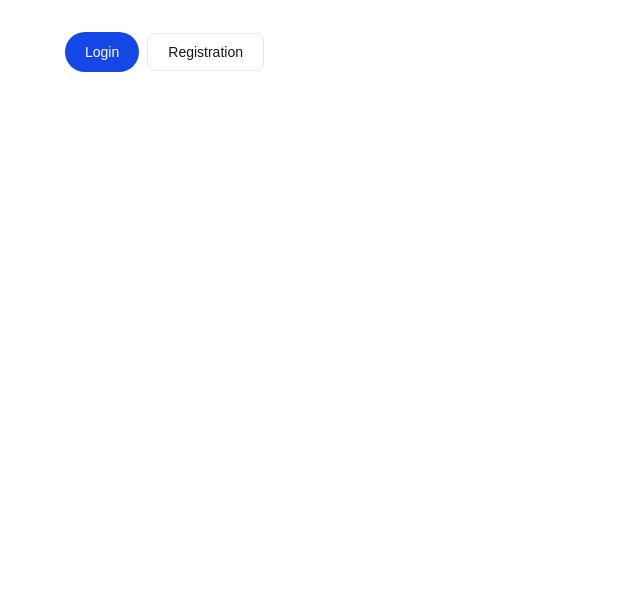
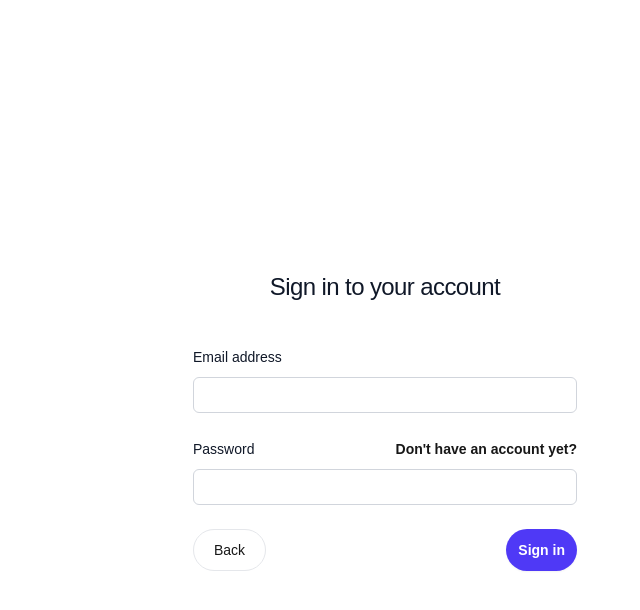
Before and after one commit to nonsense9/fullstack-app-monorepo, a Next.js app in the folder frontend/: page /auth/login in a window 1280 px wide. Shown: the top 610 px of the page, without its empty margins (255-895 px from the left). Built offline with nearby package versions, Linux system fonts and the light colour scheme.

Commit message:
add form auth hook(login, register) add layout for forms

```diff
--- a/frontend/app/auth/login/page.tsx
+++ b/frontend/app/auth/login/page.tsx
@@ -1,26 +1,107 @@
 "use client"
-import { useAuth } from "@/hooks/useAuth";
+import { useAuth, User } from "@/hooks/useAuth";
 import Link from "next/link";
+import { useState } from "react";
+import { useAuthForm } from "@/hooks/useAuthForm";
 
 export default function Login() {
   const { login } = useAuth();
-  return (<div className="mx-auto max-w-2xl w-full px-4 py-8">
-      <button
-        type="button"
-        className="text-white bg-blue-700 hover:bg-blue-800 focus:outline-none focus:ring-4 focus:ring-blue-300 font-medium rounded-full text-sm px-5 py-2.5 text-center me-2 mb-2 dark:bg-blue-600 dark:hover:bg-blue-700 dark:focus:ring-blue-800"
-        onClick={ (e) => {
-          e.preventDefault();
-          login({ email: "ref2@test.com", password: "testtesttest2" }).then((res) => {
-            alert(JSON.stringify(res));
-          }).catch((err) => {
-            alert(err.response.data.message)
-          })
-        } }>Login
-      </button>
-      <Link
-        className="py-2.5 px-5 me-2 mb-2 text-sm font-medium text-gray-900 focus:outline-none bg-white rounded-lg border border-gray-200 hover:bg-gray-100 hover:text-blue-700 focus:z-10 focus:ring-4 focus:ring-gray-100 dark:focus:ring-gray-700 dark:bg-gray-800 dark:text-gray-400 dark:border-gray-600 dark:hover:text-white dark:hover:bg-gray-700"
-        href="/auth/register">Registration</Link>
+  const {
+    formData,
+    errors,
+    isLoading,
+    shouldShowError,
+    validateField,
+    touched,
+    handleChange,
+    handleSubmit,
+  } = useAuthForm({
+    endpoint: 'auth/login',
+    onSuccess: (data) => {
+      console.log('Login successful', data);
+
+    },
+    onError: (error) => {
+      console.error('Login error', error);
+    }
+  });
+
+  return (
+    <div className="flex min-h-full flex-1 flex-col justify-center px-6 py-12 lg:px-8">
+      <div className="sm:mx-auto sm:w-full sm:max-w-sm">
+        <h2 className="mt-10 text-center text-2xl/9 font-bold tracking-tight text-gray-900">
+          Sign in to your account
+        </h2>
+      </div>
+
+      <div className="mt-10 sm:mx-auto sm:w-full sm:max-w-sm">
+        <form action="#" method="POST" className="space-y-6" onSubmit={ (e) => handleSubmit(e) }>
+          <div>
+            <label htmlFor="email" className="block text-sm/6 font-medium text-gray-900">
+              Email address
+            </label>
+            <div className="mt-2">
+              <input
+                onChange={ handleChange }
+                value={ formData.email ? formData.email : "" }
+                id="email"
+                name="email"
+                type="email"
+                required
+                autoComplete="email"
+                className="block w-full rounded-md bg-white px-3 py-1.5 text-base text-gray-900 outline-1 -outline-offset-1 outline-gray-300 placeholder:text-gray-400 focus:outline-2 focus:-outline-offset-2 focus:outline-indigo-600 sm:text-sm/6"
+              />
+              { shouldShowError('email') && (
+                <small className="text-red-500">{ errors.email }</small>
+              ) }
+            </div>
+          </div>
+
+          <div>
+            <div className="flex items-center justify-between">
+              <label htmlFor="password" className="block text-sm/6 font-medium text-gray-900">
+                Password
+              </label>
+              <div className="text-sm">
+                <Link className="font-semibold text-indigo-600 hover:text-indigo-500" href="/auth/register">
+                  Don't have an account yet?
+                </Link>
+              </div>
+            </div>
+            <div className="mt-2">
+              <input
+                onChange={ handleChange }
+                value={ formData.password ? formData.password : "" }
+                id="password"
+                name="password"
+                type="password"
+                required
+                autoComplete="password"
+                className="block w-full rounded-md bg-white px-3 py-1.5 text-base text-gray-900 outline-1 -outline-offset-1 outline-gray-300 placeholder:text-gray-400 focus:outline-2 focus:-outline-offset-2 focus:outline-indigo-600 sm:text-sm/6"
+              />
+              { shouldShowError('password') && (
+                <small className="text-red-500">{ errors.password }</small>
+              ) }
+            </div>
+          </div>
+
+          <div className="flex justify-between">
+            <Link type="button"
+                  className="py-2.5 px-5 text-sm font-medium text-gray-900 focus:outline-none bg-white rounded-full border border-gray-200 hover:bg-gray-100 hover:text-blue-700 focus:z-10 focus:ring-4 focus:ring-gray-100 dark:focus:ring-gray-700 dark:bg-gray-800 dark:text-gray-400 dark:border-gray-600 dark:hover:text-white dark:hover:bg-gray-700"
+                  href="/auth/login"
+            >
+              Back
+            </Link>
+            <button
+              type="submit"
+              className="justify-center rounded-full bg-indigo-600 px-3 py-1.5 text-sm/6 font-semibold text-white shadow-xs hover:bg-indigo-500 focus-visible:outline-2 focus-visible:outline-offset-2 focus-visible:outline-indigo-600"
+            >
+              Sign in
+            </button>
+          </div>
+        </form>
+      </div>
     </div>
 
-  )
+)
 }
--- a/frontend/app/auth/register/page.tsx
+++ b/frontend/app/auth/register/page.tsx
@@ -1,165 +1,61 @@
 "use client"
 import Link from "next/link";
-import { useEffect, useState } from "react";
-import { useAuth, User } from "@/hooks/useAuth";
-import { ErrorHandler } from "@/utils/errorHandler";
+import { useEffect } from "react";
+import { useAuthForm } from "@/hooks/useAuthForm";
 
 
 export default function Register() {
-  const { register } = useAuth();
-  const initialFormState = {
-    email: "",
-    password: ""
-  } as Partial<User>;
-  const [ formState, setFormState ] = useState<Partial<User>>({
-    email: "",
-    password: ""
-  })
-  const [ errors, setErrors ] = useState({});
-  const [ touched, setTouched ] = useState<Record<string, boolean>>({
-    email: false,
-    password: false
+  const {
+    formData,
+    errors,
+    isLoading,
+    shouldShowError,
+    validateField,
+    touched,
+    handleChange,
+    handleSubmit,
+  } = useAuthForm({
+    endpoint: 'auth/register',
+    onSuccess: (data) => {
+      console.log('register successful', data);
+
+    },
+    onError: (error) => {
+      console.error('Login error', error);
+    }
   });
 
-
-  const handleSubmit = async (e: React.FormEvent<HTMLFormElement>) => {
-    e.preventDefault();
-    const allTouched = Object.keys(formState).reduce((acc, field) => {
-      acc[field] = true;
-      return acc;
-    }, {} as Record<string, boolean>);
-
-    setTouched(allTouched);
-
-    if (!validateForm()) return;
-    try {
-      let { status, data } = await register(formState)
-      if (status) {
-        alert(`User for email ${ data.email } was created with ID: ${ data.id }`);
-        resetForm()
-        setTouched({
-          email: false,
-          password: false,
-        });
-      }
-
-    } catch (err) {
-      const { message } = ErrorHandler.handleApiError(err);
-      alert(message)
-    }
-
-  }
-
-  const resetForm = () => {
-    setFormState(initialFormState)
-  }
-
-  const handleChange = (e: React.ChangeEvent<HTMLInputElement>) => {
-    const { name, value } = e.target;
-
-    setFormState(prev => ({ ...prev, [name]: value }));
-
-    setTouched(prev => {
-      return { ...prev, [name]: true };
-    });
-  };
-
-
-  const validateField = (name: string, value: string) => {
-    let error = '';
-
-    if (touched[name]) {
-      switch (name) {
-        case 'email':
-          if (!value) {
-            error = 'Email required';
-          } else if (!/\S+@\S+\.\S+/.test(value)) {
-            error = 'Wrong email format';
-          }
-          break;
-        case 'password':
-          if (!value) {
-            error = 'Password required';
-          } else if (value.length < 6) {
-            error = 'Password must be at least 6 characters';
-          }
-          break;
-      }
-    }
-
-    setErrors(prev => ({ ...prev, [name]: error }));
-    return !error;
-  };
-
-  const validateForm = () => {
-    const newErrors: User = {};
-    let isValid = true;
-
-    if (!formState.email) {
-      newErrors.email = 'Email required';
-      isValid = false;
-    } else if (!/\S+@\S+\.\S+/.test(formState.email)) {
-      newErrors.email = 'Wrong email format';
-      isValid = false;
-    }
-
-    if (!formState.password) {
-      newErrors.password = 'Password required';
-      isValid = false;
-    } else if (formState.password.length < 6) {
-      newErrors.password = 'Password must be at least 6 characters';
-      isValid = false;
-    }
-
-    setErrors(newErrors);
-    return isValid;
-  };
-
-  const shouldShowError = (fieldName: string) => {
-    return touched[fieldName] && errors[fieldName];
-  };
 
   useEffect(() => {
     Object.keys(touched).forEach(field => {
       if (touched[field]) {
-        validateField(field, formState[field] || '');
+        validateField(field, formData[field] || '');
       }
     });
-  }, [ touched, formState ]);
+  }, [ touched, formData ]);
 
   return (
-    <form className="mx-auto max-w-2xl w-full px-4 py-8" onSubmit={ (e) => handleSubmit(e) }>
-      <div className="mb-5">
-        <Link
-          className="py-2.5 px-5 me-2 text-sm font-medium text-gray-900 focus:outline-none bg-white rounded-lg border border-gray-200 hover:bg-gray-100 hover:text-blue-700 focus:z-10 focus:ring-4 focus:ring-gray-100 dark:focus:ring-gray-700 dark:bg-gray-800 dark:text-gray-400 dark:border-gray-600 dark:hover:text-white dark:hover:bg-gray-700"
-          href="/auth/login">To Login</Link>
+    <div className="flex min-h-full flex-1 flex-col justify-center px-6 py-12 lg:px-8">
+      <div className="sm:mx-auto sm:w-full sm:max-w-sm">
+        <h2 className="mt-10 text-center text-2xl/9 font-bold tracking-tight text-gray-900">
+          Create your account
+        </h2>
       </div>
 
-      <div className="space-y-12">
-        <div className="border-b border-gray-900/10 pb-12">
-          <h2 className="text-base/7 font-semibold text-gray-900">Profile</h2>
-          <p className="mt-1 text-sm/6 text-gray-600">
-            This information will be displayed publicly so be careful what you share.
-          </p>
-        </div>
-        <div className="border-b border-gray-900/10 pb-12">
-          <h2 className="text-base/7 font-semibold text-gray-900">Personal Information</h2>
-
-          <div className="mt-10 grid grid-cols-1 gap-x-6 gap-y-8 sm:grid-cols-6">
-
-
-            <div className="sm:col-span-4">
-              <label htmlFor="email"
-                     className="block text-sm/6 font-medium text-gray-900">
+      <div className="mt-10 sm:mx-auto sm:w-full sm:max-w-sm">
+        <form action="#" method="POST" className="space-y-6" onSubmit={ (e) => handleSubmit(e) }>
+          <div>
+            <label htmlFor="email" className="block text-sm/6 font-medium text-gray-900">
               Email address
             </label>
             <div className="mt-2">
               <input
                 onChange={ handleChange }
-                  value={ formState.email ? formState.email : "" }
+                value={ formData.email ? formData.email : "" }
                 id="email"
                 name="email"
                 type="email"
+                required
                 autoComplete="email"
                 className="block w-full rounded-md bg-white px-3 py-1.5 text-base text-gray-900 outline-1 -outline-offset-1 outline-gray-300 placeholder:text-gray-400 focus:outline-2 focus:-outline-offset-2 focus:outline-indigo-600 sm:text-sm/6"
               />
@@ -168,18 +64,18 @@ export default function Register() {
               ) }
             </div>
           </div>
-            <div className="sm:col-span-3">
-              <label htmlFor="password"
-                     className="block text-sm/6 font-medium text-gray-900">
+
+          <div className="mt-2">
+            <label htmlFor="email" className="block text-sm/6 font-medium text-gray-900">
               Password
             </label>
-              <div className="mt-2">
             <input
               onChange={ handleChange }
-                  value={ formState.password ? formState.password : "" }
+              value={ formData.password ? formData.password : "" }
               id="password"
               name="password"
               type="password"
+              required
               autoComplete="password"
               className="block w-full rounded-md bg-white px-3 py-1.5 text-base text-gray-900 outline-1 -outline-offset-1 outline-gray-300 placeholder:text-gray-400 focus:outline-2 focus:-outline-offset-2 focus:outline-indigo-600 sm:text-sm/6"
             />
@@ -187,22 +83,23 @@ export default function Register() {
               <small className="text-red-500">{ errors.password }</small>
             ) }
           </div>
-            </div>
-          </div>
-        </div>
-      </div>
-      <div className="mt-6 flex items-center justify-end gap-x-6">
-        <button type="button"
-                className="text-sm/6 font-semibold text-gray-900">
-          Cancel
-        </button>
+
+          <div className="flex justify-between">
+            <Link type="button"
+                  className="py-2.5 px-5 text-sm font-medium text-gray-900 focus:outline-none bg-white rounded-full border border-gray-200 hover:bg-gray-100 hover:text-blue-700 focus:z-10 focus:ring-4 focus:ring-gray-100 dark:focus:ring-gray-700 dark:bg-gray-800 dark:text-gray-400 dark:border-gray-600 dark:hover:text-white dark:hover:bg-gray-700"
+                  href="/auth/login"
+            >
+              Back
+            </Link>
             <button
               type="submit"
-          className="rounded-md bg-indigo-600 px-3 py-2 text-sm font-semibold text-white shadow-xs hover:bg-indigo-500 focus-visible:outline-2 focus-visible:outline-offset-2 focus-visible:outline-indigo-600"
+              className="justify-center rounded-full bg-indigo-600 px-3 py-1.5 text-sm/6 font-semibold text-white shadow-xs hover:bg-indigo-500 focus-visible:outline-2 focus-visible:outline-offset-2 focus-visible:outline-indigo-600"
             >
-          Save
+              Submit
             </button>
           </div>
         </form>
+      </div>
+    </div>
   )
 }
--- a/frontend/app/layout.tsx
+++ b/frontend/app/layout.tsx
@@ -22,7 +22,7 @@ export default function  RootLayout({ children }: Readonly<{
 }>) {
   return (
     <html lang="en">
-      <body className={ `flex justify-center ${ geistSans.variable } ${ geistMono.variable } antialiased` }>
+      <body className={ `flex justify-center ${ geistSans.variable } ${ geistMono.variable } antialiased h-screen` }>
         { children }
       </body>
     </html>
--- a/frontend/hooks/useAuth.ts
+++ b/frontend/hooks/useAuth.ts
@@ -12,7 +12,7 @@ export type User = {
 };
 export const useAuth = () => {
 
-  const login = async (user: Omit<User, 'id'>): Promise<any> => {
+  const login = async (user: Partial<User>): Promise<any> => {
     return axios.post(`${ process.env.NEXT_PUBLIC_SERVER_URL }/auth/login`, { ...user }, {})
   };
 
--- /dev/null
+++ b/frontend/hooks/useAuthForm.ts
@@ -0,0 +1,156 @@
+import { useState, FormEvent } from 'react';
+import { useAuth, User } from "@/hooks/useAuth";
+import { ErrorHandler } from "@/utils/errorHandler";
+
+
+type ValidationErrors = {
+  [key in keyof User]?: string;
+};
+
+interface UseAuthFormProps {
+  endpoint: string;
+  initialValues?: Partial<User>;
+  onSuccess?: (data: any) => void;
+  onError?: (error: any) => void;
+}
+
+export const useAuthForm = ({
+                              endpoint,
+                              initialValues = {},
+                              onSuccess,
+                              onError,
+                            }: UseAuthFormProps) => {
+  const { register, login } = useAuth();
+  const [ formData, setFormData ] = useState<Partial<User>>({
+    email: '',
+    password: '',
+    name: '',
+    ...initialValues,
+  });
+  const [ touched, setTouched ] = useState<Record<string, boolean>>({
+    email: false,
+    password: false
+  });
+
+  const [ errors, setErrors ] = useState<ValidationErrors>({});
+  const [ isLoading, setIsLoading ] = useState(false);
+
+  const validateForm = () => {
+    const newErrors: User = {};
+    let isValid = true;
+
+    if (!formData.email) {
+      newErrors.email = 'Email required';
+      isValid = false;
+    } else if (!/\S+@\S+\.\S+/.test(formData.email)) {
+      newErrors.email = 'Wrong email format';
+      isValid = false;
+    }
+
+    if (!formData.password) {
+      newErrors.password = 'Password required';
+      isValid = false;
+    } else if (formData.password.length < 6) {
+      newErrors.password = 'Password must be at least 6 characters';
+      isValid = false;
+    }
+
+    setErrors(newErrors);
+    return isValid;
+  };
+
+
+  const resetForm = () => {
+    setFormData(initialValues)
+  }
+  const shouldShowError = (fieldName: string) => {
+    return touched[fieldName] && errors[fieldName];
+  };
+
+  const validateField = (name: string, value: string) => {
+    let error = '';
+
+    if (touched[name]) {
+      switch (name) {
+        case 'email':
+          if (!value) {
+            error = 'Email required';
+          } else if (!/\S+@\S+\.\S+/.test(value)) {
+            error = 'Wrong email format';
+          }
+          break;
+        case 'password':
+          if (!value) {
+            error = 'Password required';
+          } else if (value.length < 6) {
+            error = 'Password must be at least 6 characters';
+          }
+          break;
+      }
+    }
+
+    setErrors(prev => ({ ...prev, [name]: error }));
+    return !error;
+  };
+
+
+  const handleChange = (e: React.ChangeEvent<HTMLInputElement>) => {
+    const { name, value } = e.target;
+
+    setFormData(prev => ({ ...prev, [name]: value }));
+
+    setTouched(prev => {
+      return { ...prev, [name]: true };
+    });
+  };
+
+
+  const handleSubmit = async (e: React.FormEvent<HTMLFormElement>) => {
+    e.preventDefault();
+    const allTouched = Object.keys(formData).reduce((acc, field) => {
+      acc[field] = true;
+      return acc;
+    }, {} as Record<string, boolean>);
+
+    setTouched(allTouched);
+
+    if (!validateForm()) return;
+    try {
+      if (endpoint === "auth/register") {
+        let { status, data } = await register(formData)
+        if (status) {
+          alert(`User for email ${ data.email } was created with ID: ${ data.id }`);
+
+        }
+      } else {
+        let { status, data } = await login(formData)
+        console.log(data)
+
+        if (status) {
+          alert(`Success on login with user for email ${ data.email } with ID: ${ data.id }`);
+        }
+      }
+      resetForm()
+      setTouched({
+        email: false,
+        password: false,
+      });
+    } catch (err) {
+      const { message } = ErrorHandler.handleApiError(err);
+      alert(message)
+    }
+  }
+
+  return {
+    formData,
+    errors,
+    isLoading,
+    touched,
+    shouldShowError,
+    handleChange,
+    handleSubmit,
+    setFormData,
+    validateForm,
+    validateField,
+  };
+};
```
Also changed, not shown: 1 other file (tests, documents, lock files or other folders). Lines whose indentation alone changed are shown as unchanged.
